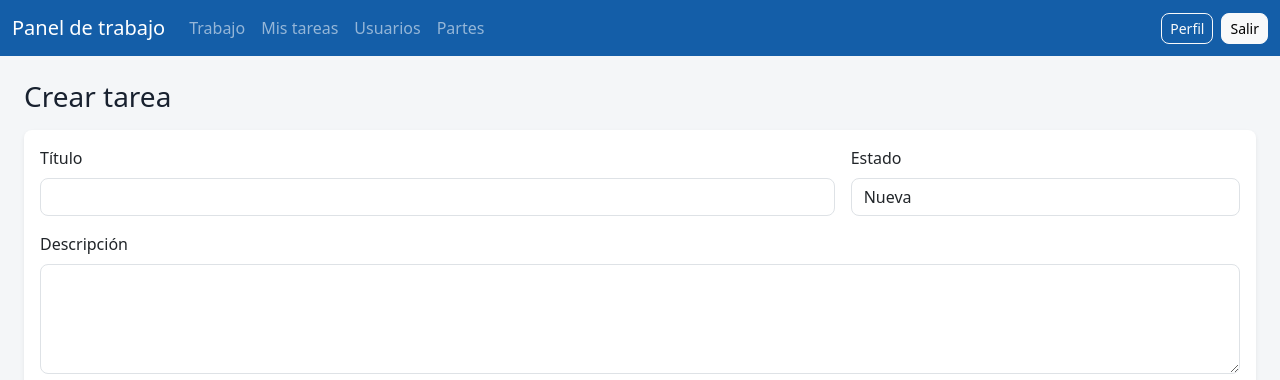
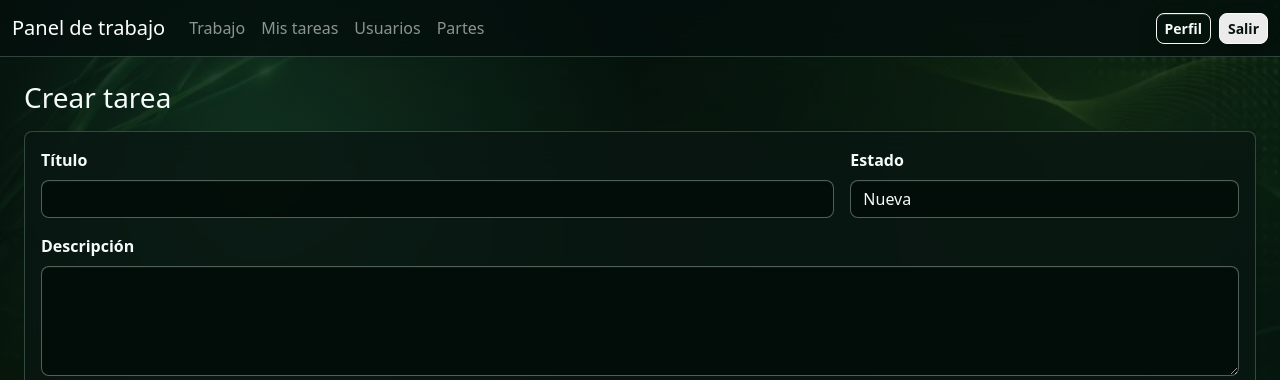
Before and after one commit to SerkaFox/Partes_GreenLoft_App, a Django app: page /trabajo/tareas/nueva/ in a window 1280 px wide. Shown: the top 380 px of the page. Run offline with Django 5.2, Linux system fonts and the light colour scheme; the visitor is signed in with stand-in values (Sample User, id 1); data comes from the database, SQL or seed files in the repository.

Commit message:
Improve workdocs UI, map routing, and dashboard UX

```diff
--- a/partes/templates/partes/home.html
+++ b/partes/templates/partes/home.html
@@ -6,11 +6,11 @@
   <meta name="viewport" content="width=device-width, initial-scale=1">
   <title>Panel de trabajo - GreenLoft</title>
   <link href="https://cdn.jsdelivr.net/npm/bootstrap@5.3.3/dist/css/bootstrap.min.css" rel="stylesheet">
+  <link href="{% static 'workdocs/css/theme.css' %}?v=202606181030" rel="stylesheet">
   <style>
-    body { min-height: 100vh; background: #eef3f7; color: #172033; }
     .home-shell { min-height: 100vh; display: grid; place-items: center; padding: 24px 12px; }
     .home-grid { width: min(1100px, 100%); display: grid; gap: 20px; grid-template-columns: 1fr; align-items: stretch; }
-    .intro-panel { background: #145ea8; color: #fff; border-radius: 8px; padding: 28px; display: flex; flex-direction: column; justify-content: space-between; }
+    .intro-panel { border-radius: 8px; padding: 28px; display: flex; flex-direction: column; justify-content: space-between; }
     .intro-panel h1 { font-size: clamp(2rem, 5vw, 4rem); line-height: 1; margin: 0 0 16px; letter-spacing: 0; }
     .intro-panel p { max-width: 580px; color: rgba(255,255,255,.86); font-size: 1.05rem; }
     .quick-actions { display: flex; flex-wrap: wrap; gap: 10px; margin-top: 24px; }
@@ -18,7 +18,7 @@
     @media (min-width: 960px) { .home-grid { grid-template-columns: 1.1fr .9fr; } }
   </style>
 </head>
-<body>
+<body class="login-theme">
 <main class="home-shell">
   <div class="home-grid">
     <section class="intro-panel">
--- a/partes/templates/partes/panel/base.html
+++ b/partes/templates/partes/panel/base.html
@@ -1,3 +1,4 @@
+{% load static %}
 <!doctype html>
 <html lang="es">
 <head>
@@ -5,6 +6,7 @@
   <meta name="viewport" content="width=device-width, initial-scale=1">
   <title>{{ title|default:'Panel' }} - j.listoya.es</title>
   <link href="https://cdn.jsdelivr.net/npm/bootstrap@5.3.3/dist/css/bootstrap.min.css" rel="stylesheet">
+  {% block extra_head %}{% endblock %}
   <style>
     body { background: #f3f5f8; }
     .navbar { background: #1d5fa7; }
@@ -13,7 +15,7 @@
     textarea { min-height: 110px; }
   </style>
 </head>
-<body>
+<body class="{% block body_class %}{% endblock %}">
 <nav class="navbar navbar-expand-lg navbar-dark mb-4">
   <div class="container-fluid">
     <a class="navbar-brand" href="{% url 'panel_dashboard' %}">Gestión de Partes</a>
--- a/partes/templates/partes/panel/login.html
+++ b/partes/templates/partes/panel/login.html
@@ -1,4 +1,9 @@
 {% extends 'partes/panel/base.html' %}
+{% load static %}
+{% block extra_head %}
+<link href="{% static 'workdocs/css/theme.css' %}?v=202606181030" rel="stylesheet">
+{% endblock %}
+{% block body_class %}login-theme{% endblock %}
 {% block content %}
 <div class="login-shell">
   {% include 'partes/includes/work_login_card.html' with next=next %}
--- /dev/null
+++ b/workdocs/static/workdocs/css/theme.css
@@ -0,0 +1,163 @@
+:root {
+  --wl-bg: #07130f;
+  --wl-panel: rgba(10, 22, 18, .78);
+  --wl-panel-strong: rgba(9, 18, 17, .9);
+  --wl-border: rgba(190, 235, 213, .24);
+  --wl-text: #f4fbf8;
+  --wl-muted: rgba(232, 245, 240, .72);
+  --wl-accent: #49c985;
+  --wl-accent-2: #6db7ff;
+  --wl-danger: #ff6f7d;
+  --wl-shadow: 0 24px 70px rgba(0, 0, 0, .45);
+  --wl-glow: 0 0 0 .22rem rgba(73, 201, 133, .24);
+}
+
+html { min-height: 100%; }
+body.workdocs-theme,
+body.login-theme {
+  min-height: 100vh;
+  color: var(--wl-text);
+  background:
+    linear-gradient(135deg, rgba(2, 8, 6, .86), rgba(6, 25, 20, .58)),
+    image-set(
+      url("../img/fon_j_mobile.webp") type("image/webp") 1x,
+      url("../img/fon_j_desktop.webp") type("image/webp") 2x
+    );
+  background-size: cover;
+  background-position: center;
+  background-attachment: fixed;
+}
+
+body.workdocs-theme::before,
+body.login-theme::before {
+  content: "";
+  position: fixed;
+  inset: 0;
+  pointer-events: none;
+  background: radial-gradient(circle at 20% 20%, rgba(73, 201, 133, .18), transparent 32%),
+              linear-gradient(180deg, rgba(0,0,0,.2), rgba(0,0,0,.5));
+  z-index: -1;
+}
+
+@media (max-width: 768px) {
+  body.workdocs-theme,
+  body.login-theme { background-attachment: scroll; }
+}
+
+.glass-panel,
+.card,
+.list-group-item,
+.work-login-card,
+.intro-panel {
+  background: var(--wl-panel);
+  color: var(--wl-text);
+  border: 1px solid var(--wl-border) !important;
+  box-shadow: var(--wl-shadow);
+  backdrop-filter: blur(16px);
+}
+
+.card-header,
+.card-footer,
+.list-group-item {
+  background: rgba(8, 18, 16, .58) !important;
+  color: var(--wl-text);
+  border-color: var(--wl-border);
+}
+
+.compact-meta,
+.text-muted,
+.hint-text,
+.form-text,
+.small.text-muted { color: var(--wl-muted) !important; }
+
+.form-label { color: var(--wl-text); font-weight: 650; }
+.form-control,
+.form-select {
+  color: var(--wl-text);
+  background: rgba(2, 10, 8, .72);
+  border: 1px solid rgba(213, 245, 230, .36);
+  box-shadow: inset 0 1px 0 rgba(255,255,255,.04);
+}
+.form-control::placeholder { color: rgba(232, 245, 240, .52); }
+.form-control:focus,
+.form-select:focus {
+  color: var(--wl-text);
+  background: rgba(2, 10, 8, .86);
+  border-color: var(--wl-accent);
+  box-shadow: var(--wl-glow);
+}
+
+.btn {
+  border-radius: 8px;
+  font-weight: 650;
+  box-shadow: 0 8px 18px rgba(0,0,0,.28), inset 0 1px 0 rgba(255,255,255,.15);
+  transform: translateY(0);
+  transition: transform .16s ease, box-shadow .16s ease, border-color .16s ease, background-color .16s ease;
+}
+.btn:hover { transform: translateY(-1px); box-shadow: 0 14px 26px rgba(0,0,0,.34), inset 0 1px 0 rgba(255,255,255,.2); }
+.btn:active { transform: translateY(1px); box-shadow: 0 5px 12px rgba(0,0,0,.28); }
+.btn-primary {
+  background: linear-gradient(180deg, #55d88e, #15945b);
+  border-color: rgba(160, 255, 204, .44);
+  color: #04140d;
+}
+.btn-outline-primary {
+  color: #bfffdc;
+  border-color: rgba(138, 255, 190, .54);
+}
+.btn-outline-primary:hover {
+  background: rgba(73, 201, 133, .2);
+  border-color: var(--wl-accent);
+}
+.btn-light { background: rgba(255,255,255,.92); color: #07130f; }
+
+.navbar {
+  background: rgba(4, 16, 13, .8) !important;
+  border-bottom: 1px solid var(--wl-border);
+  backdrop-filter: blur(14px);
+}
+
+.hero-title,
+h1, h2, h3, h4, h5 { color: var(--wl-text); }
+
+.task-active {
+  border-left: 4px solid var(--wl-accent) !important;
+}
+.task-new-pulse {
+  animation: taskPulse 2.8s ease-in-out infinite;
+}
+@keyframes taskPulse {
+  0%, 100% { box-shadow: 0 18px 44px rgba(0,0,0,.32), 0 0 0 rgba(73,201,133,0); }
+  50% { box-shadow: 0 18px 44px rgba(0,0,0,.32), 0 0 24px rgba(73,201,133,.24); }
+}
+
+.timeline {
+  position: relative;
+  display: grid;
+  gap: 10px;
+}
+.timeline-item {
+  border-left: 2px solid rgba(73, 201, 133, .45);
+  padding: 4px 0 8px 14px;
+}
+.audio-meta-badge {
+  display: inline-flex;
+  align-items: center;
+  gap: 6px;
+  border-radius: 999px;
+  padding: 4px 10px;
+  background: rgba(73, 201, 133, .16);
+  border: 1px solid rgba(73, 201, 133, .32);
+  color: #cffff0;
+  font-size: .82rem;
+}
+
+.user-result,
+.selected-user,
+.file-preview-card,
+.border.rounded,
+.bg-light {
+  background: rgba(6, 18, 15, .86) !important;
+  color: var(--wl-text);
+  border-color: var(--wl-border) !important;
+}
--- a/workdocs/templates/workdocs/base.html
+++ b/workdocs/templates/workdocs/base.html
@@ -1,3 +1,4 @@
+{% load static %}
 <!doctype html>
 <html lang="es">
 <head>
@@ -5,6 +6,7 @@
   <meta name="viewport" content="width=device-width, initial-scale=1">
   <title>{{ title|default:'Panel de trabajo' }} - j.listoya.es</title>
   <link href="https://cdn.jsdelivr.net/npm/bootstrap@5.3.3/dist/css/bootstrap.min.css" rel="stylesheet">
+  <link href="{% static 'workdocs/css/theme.css' %}?v=202606181030" rel="stylesheet">
   {% block head %}{% endblock %}
   <style>
     body { background: #f4f6f8; color: #18212f; }
@@ -24,7 +26,7 @@
     @media (min-width: 768px) { .mobile-actions .btn { width: auto; } }
   </style>
 </head>
-<body>
+<body class="workdocs-theme">
 <nav class="navbar navbar-expand-lg navbar-dark mb-4">
   <div class="container-fluid">
     <a class="navbar-brand" href="{% url 'workdocs_dashboard' %}">Panel de trabajo</a>
--- a/workdocs/urls.py
+++ b/workdocs/urls.py
@@ -9,6 +9,7 @@ urlpatterns = [
     path('tareas/nueva/', views.task_create, name='workdocs_task_create'),
     path('tareas/<int:pk>/', views.task_detail, name='workdocs_task_detail'),
     path('tareas/<int:pk>/estado/<slug:action>/', views.technician_status, name='workdocs_technician_status'),
+    path('tecnicos/<int:pk>/', views.technician_detail, name='workdocs_technician_detail'),
     path('perfil/', views.profile, name='workdocs_profile'),
     path('usuarios/', views.user_list, name='workdocs_users'),
 ]
--- a/workdocs/views.py
+++ b/workdocs/views.py
@@ -2,7 +2,7 @@ from django.contrib import messages
 from django.contrib.auth import get_user_model, update_session_auth_hash
 from django.contrib.auth.decorators import login_required
 from django.core.exceptions import PermissionDenied
-from django.db.models import Count, Q
+from django.db.models import Count, Max, Q
 from django.http import JsonResponse
 from django.shortcuts import get_object_or_404, redirect, render
 from django.urls import reverse
@@ -64,6 +64,17 @@ def _visible_tasks(user):
     return qs.filter(assigned_to=user)
 
 
+def _active_statuses():
+    return [
+        Task.STATUS_NUEVA,
+        Task.STATUS_ASIGNADA,
+        Task.STATUS_EN_CAMINO,
+        Task.STATUS_EN_OBJETO,
+        Task.STATUS_EN_PROCESO,
+        Task.STATUS_PENDIENTE_REVISION,
+    ]
+
+
 def _can_edit_task(user, task):
     role = get_user_role(user)
     return role == UserProfile.ROLE_ADMIN or (role == UserProfile.ROLE_MANAGER and task.created_by_id == user.id)
@@ -108,29 +119,47 @@ def _save_description_audio(task, user, uploaded):
 def dashboard(request):
     role = get_user_role(request.user)
     qs = _visible_tasks(request.user)
-    active_statuses = [
-        Task.STATUS_NUEVA,
-        Task.STATUS_ASIGNADA,
-        Task.STATUS_EN_CAMINO,
-        Task.STATUS_EN_OBJETO,
-        Task.STATUS_EN_PROCESO,
-        Task.STATUS_PENDIENTE_REVISION,
-    ]
+    active_statuses = _active_statuses()
+    active_tasks = qs.filter(status__in=active_statuses)
     context = {
         'role': role,
-        'tasks': qs[:40],
+        'tasks': active_tasks[:40],
         'active_count': qs.filter(status__in=active_statuses).count(),
         'finished_count': qs.filter(status=Task.STATUS_FINALIZADA).count(),
         'pending_count': qs.exclude(status__in=[Task.STATUS_FINALIZADA, Task.STATUS_CANCELADA]).count(),
         'new_documents_count': TaskFile.objects.filter(task__in=qs).count(),
         'technicians': [],
     }
-    if role == UserProfile.ROLE_ADMIN:
-        context['technicians'] = _technicians().annotate(active_tasks=Count(
-            'assigned_work_tasks',
-            filter=Q(assigned_work_tasks__status__in=active_statuses),
-        ))
+    if role in {UserProfile.ROLE_ADMIN, UserProfile.ROLE_MANAGER}:
+        today = timezone.localdate()
+        technician_scope = active_tasks.filter(Q(created_at__date=today) | Q(updated_at__date=today) | Q(status__in=active_statuses))
+        context['technicians'] = (
+            _technicians()
+            .filter(assigned_work_tasks__in=technician_scope)
+            .annotate(
+                active_tasks=Count('assigned_work_tasks', filter=Q(assigned_work_tasks__in=technician_scope), distinct=True),
+                last_activity=Max('assigned_work_tasks__updated_at', filter=Q(assigned_work_tasks__in=technician_scope)),
+            )
+            .distinct()
+        )
     return render(request, 'workdocs/dashboard.html', context)
+
+
+@login_required(login_url='/panel/login/')
+def technician_detail(request, pk):
+    if not (is_admin(request.user) or is_manager(request.user)):
+        raise PermissionDenied
+    technician = get_object_or_404(_technicians(), pk=pk)
+    qs = _visible_tasks(request.user).filter(assigned_to=technician).select_related('created_by', 'assigned_to')
+    active_tasks = qs.filter(status__in=_active_statuses())
+    events = TaskEvent.objects.filter(task__in=qs).select_related('task', 'user')[:80]
+    return render(request, 'workdocs/technician_detail.html', {
+        'technician': technician,
+        'tasks': active_tasks,
+        'all_tasks': qs[:80],
+        'events': events,
+        'role': get_user_role(request.user),
+    })
 
 
 @login_required(login_url='/panel/login/')
@@ -221,6 +250,7 @@ def task_detail(request, pk):
 
     return render(request, 'workdocs/task_detail.html', {
         'task': task,
+        'map_coords': f'{task.latitude},{task.longitude}' if task.latitude and task.longitude else '',
         'role': role,
         'can_edit_task': _can_edit_task(request.user, task),
         'task_form': TaskForm(instance=task, role=role),
```
Also changed, not shown: partes/templates/partes/includes/work_login_card.html (+8 -8 lines), workdocs/templates/workdocs/dashboard.html (+37 -31 lines), workdocs/templates/workdocs/task_detail.html (+26 -8 lines), workdocs/templates/workdocs/technician_detail.html (added, +49 -0 lines), workdocs/static/workdocs/img/fon_j_desktop.webp (added), workdocs/static/workdocs/img/fon_j_mobile.webp (added).
